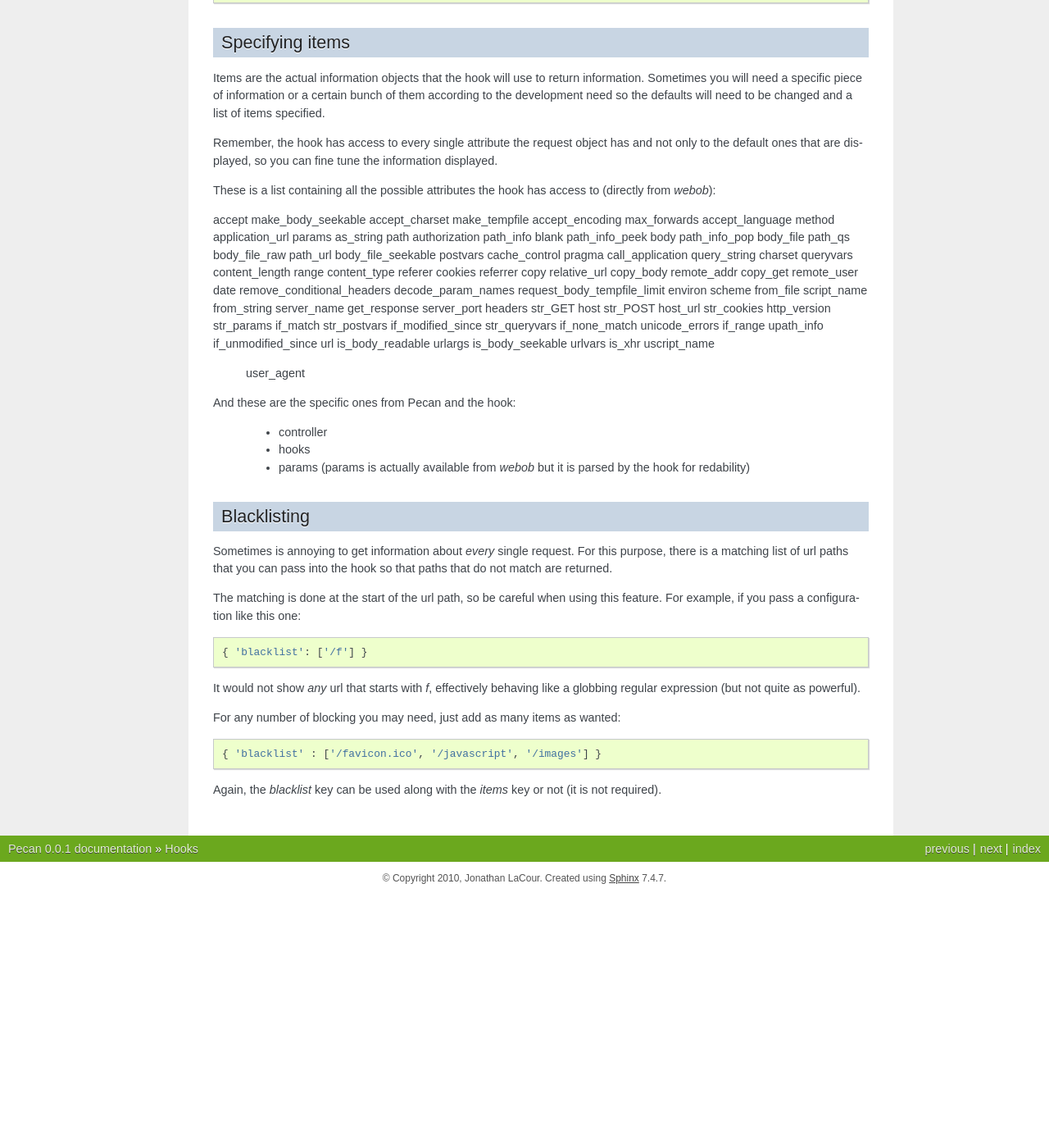
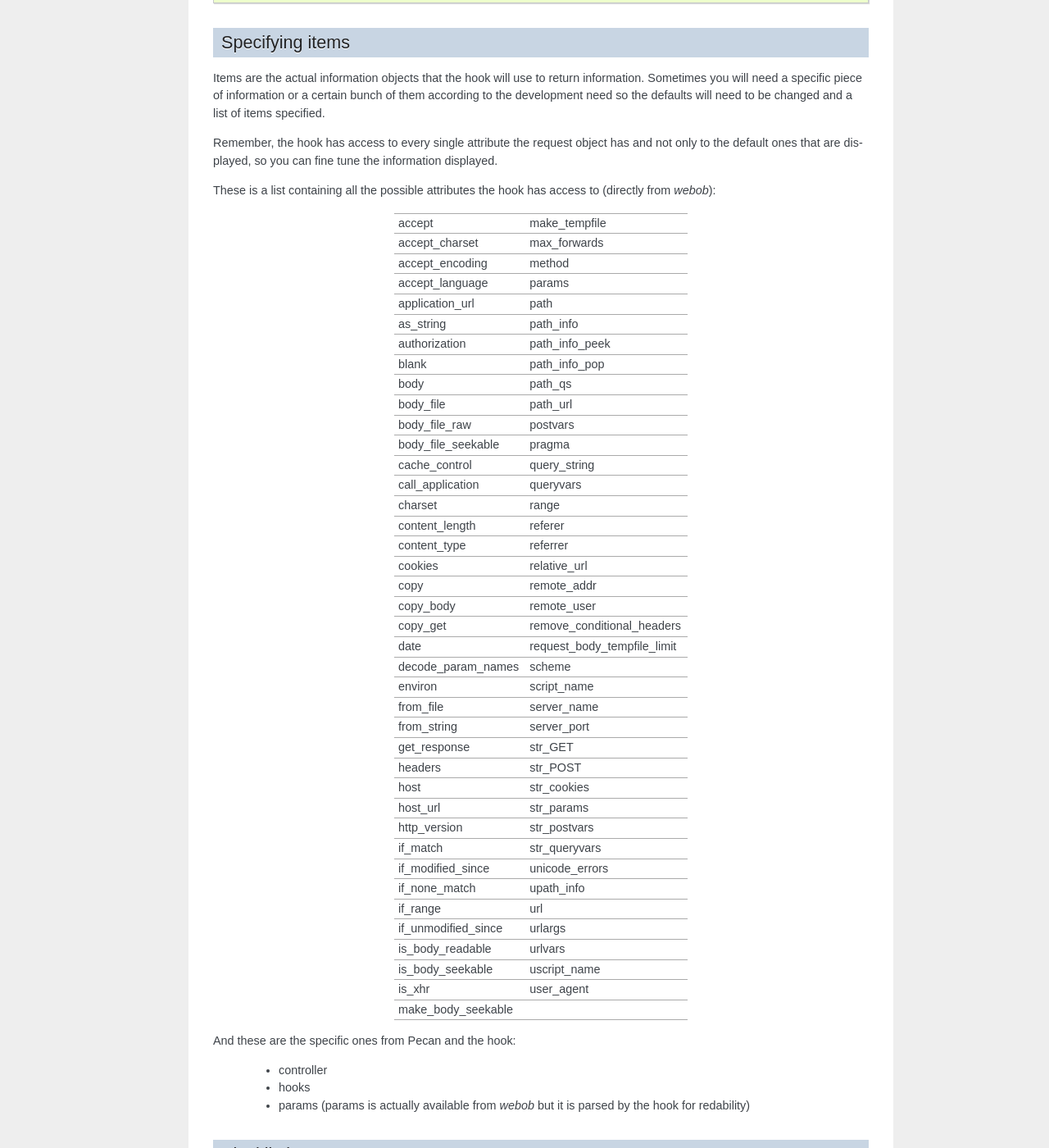
Before and after one commit to stackforge/pecan, a Sphinx documentation site: the page built from docs/source/hooks.rst, in a window 1280 px wide and 1400 px high, scrolled down 3201 px. Shown: the whole window at 82% size. Built offline with Sphinx 7.4.7, drawn with Linux system fonts in a browser that asks for light colours; pages that are not in the unit, such as notebooks, are missing from menus; before the commit the page ends 4292 px from its top, so only the background shows below that.

```diff
--- a/docs/source/hooks.rst
+++ b/docs/source/hooks.rst
@@ -196,46 +196,50 @@ information displayed.
 These is a list containing all the possible attributes the hook has access to
 (directly from `webob`):
 
-accept                       make_body_seekable
-accept_charset               make_tempfile
-accept_encoding              max_forwards
-accept_language              method
-application_url              params
-as_string                    path
-authorization                path_info
-blank                        path_info_peek
-body                         path_info_pop
-body_file                    path_qs
-body_file_raw                path_url
-body_file_seekable           postvars
-cache_control                pragma
-call_application             query_string
-charset                      queryvars
-content_length               range
-content_type                 referer
-cookies                      referrer
-copy                         relative_url
-copy_body                    remote_addr
-copy_get                     remote_user
-date                         remove_conditional_headers
-decode_param_names           request_body_tempfile_limit
-environ                      scheme
-from_file                    script_name
-from_string                  server_name
-get_response                 server_port
-headers                      str_GET
-host                         str_POST
-host_url                     str_cookies
-http_version                 str_params
-if_match                     str_postvars
-if_modified_since            str_queryvars
-if_none_match                unicode_errors
-if_range                     upath_info
-if_unmodified_since          url
-is_body_readable             urlargs
-is_body_seekable             urlvars
-is_xhr                       uscript_name
-                             user_agent
+======================  ==========================
+======================  ==========================
+accept                       make_tempfile
+accept_charset               max_forwards
+accept_encoding              method
+accept_language              params
+application_url              path
+as_string                    path_info
+authorization                path_info_peek
+blank                        path_info_pop
+body                         path_qs
+body_file                    path_url
+body_file_raw                postvars
+body_file_seekable           pragma
+cache_control                query_string
+call_application             queryvars
+charset                      range
+content_length               referer
+content_type                 referrer
+cookies                      relative_url
+copy                         remote_addr
+copy_body                    remote_user
+copy_get                     remove_conditional_headers
+date                         request_body_tempfile_limit
+decode_param_names           scheme
+environ                      script_name
+from_file                    server_name
+from_string                  server_port
+get_response                 str_GET
+headers                      str_POST
+host                         str_cookies
+host_url                     str_params
+http_version                 str_postvars
+if_match                     str_queryvars
+if_modified_since            unicode_errors
+if_none_match                upath_info
+if_range                     url
+if_unmodified_since          urlargs
+is_body_readable             urlvars
+is_body_seekable             uscript_name
+is_xhr                       user_agent
+make_body_seekable
+
+======================  ==========================
 
 And these are the specific ones from Pecan and the hook:
 
```
